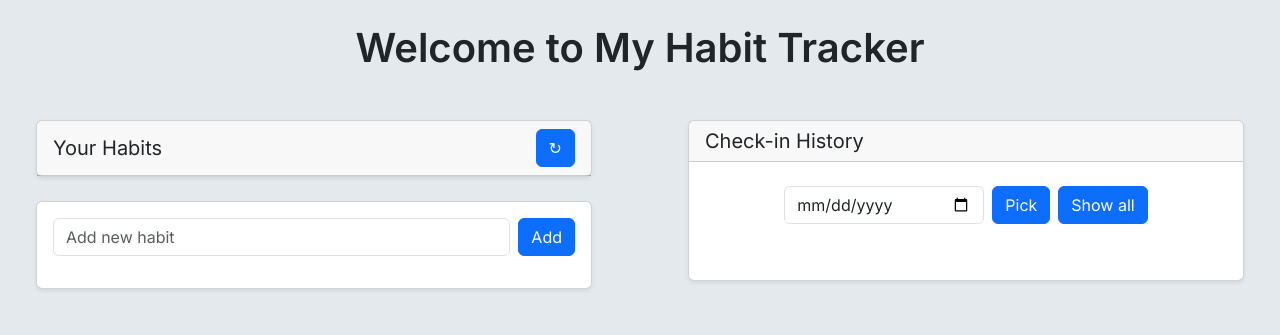
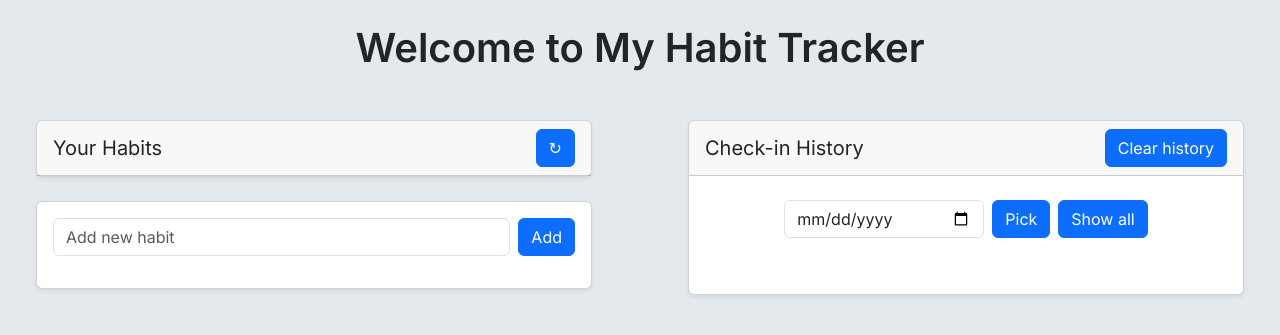
Before and after one commit to markcucias/habit_tracker, a Flask app: page / in a window 1280 px wide. Shown: the top 335 px of the page. Run offline with Flask 3, Linux system fonts and the light colour scheme.

Commit message:
Created 'Clear History' button for checkins

```diff
--- a/app.py
+++ b/app.py
@@ -3,7 +3,7 @@ from collections import defaultdict
 import app
 from flask import Flask, request, jsonify, render_template
 from datetime import datetime
-from db import create_tables, insert_habit, get_all_active_habits, get_habit_by_name, checkin_exists, insert_checkin, get_all_checkins, delete_habit, delete_checkins_for_habit, check_if_deleted, activate_habit
+from db import create_tables, insert_habit, get_all_active_habits, get_habit_by_name, checkin_exists, insert_checkin, get_all_checkins, delete_habit, delete_checkins, check_if_deleted, activate_habit
 
 app = Flask(__name__)
 
@@ -43,6 +43,25 @@ def retrieve_habits():
     return jsonify({"habits": habits}), 200
 
 
+@app.route("/habit", methods = ["DELETE"])
+def delete_habit_route():
+    data = request.get_json()
+    habit = data.get("name")
+
+    if not habit:
+        return jsonify({"error": "Invalid input: empty habit"}), 400
+
+    habit_row = get_habit_by_name(habit)
+    if not habit_row:
+        return jsonify({"error": "Habit doesn't exist"}), 404
+    else:
+        habit_id = habit_row[0]
+        delete_habit(habit)
+    return jsonify({"message": f"Habit '{habit}' was successfuly deleted"}), 200
+
+
+
+
 
 @app.route("/checkin", methods = ["POST"])
 def register_habit():
@@ -79,22 +98,11 @@ def retrieve_checkin():
     return jsonify(result), 200
 
 
+@app.route("/checkin/clear", methods = ["DELETE"])
+def clear_checkins():
+    delete_checkins()
+    return jsonify({"message": "The checkin history was successfuly deleted"}), 200
 
-@app.route("/habit", methods = ["DELETE"])
-def delete_habit_route():
-    data = request.get_json()
-    habit = data.get("name")
-
-    if not habit:
-        return jsonify({"error": "Invalid input: empty habit"}), 400
-
-    habit_row = get_habit_by_name(habit)
-    if not habit_row:
-        return jsonify({"error": "Habit doesn't exist"}), 404
-    else:
-        habit_id = habit_row[0]
-        delete_habit(habit)
-    return jsonify({"message": f"Habit '{habit}' was successfuly deleted"}), 200
 
 
 
--- a/db.py
+++ b/db.py
@@ -130,12 +130,12 @@ def get_all_checkins():
 
 
 #Delete functions
-def delete_checkins_for_habit(habit_id):
+def delete_checkins():
     db = get_connection()
     cur = db.cursor()
     res = cur.execute('''
-        DELETE FROM checkins WHERE habit_id=?
-    ''', (habit_id,))
+        DELETE FROM checkins
+    ''')
     db.commit()
     db.close()
     return
--- a/static/script.js
+++ b/static/script.js
@@ -74,6 +74,7 @@ document.addEventListener("DOMContentLoaded", function () {
                         if (response.ok) {
                         feedback.textContent = "Great job!";
                         feedback.style.color = "green";
+                        load_all_checkin();
                         setTimeout(() => {
                             feedback.textContent = "";
                         }, 2500);
@@ -244,6 +245,22 @@ document.addEventListener("DOMContentLoaded", function () {
         }
       });
 
+      document.getElementById("clear").addEventListener("click", function (event) {
+        event.preventDefault();
+        fetch("http://127.0.0.1:5000/checkin/clear", {
+            method: "DELETE"
+          })
+        .then(response => {
+          if (response.ok) {
+            load_habits();
+            load_all_checkin();
+          } else {
+            alert("Something went wrong, please try clearing the history again");
+          }
+        });
+      });
+
+
 
   form.addEventListener("submit", function (event) {
     event.preventDefault(); // prevents page reload
--- a/templates/index.html
+++ b/templates/index.html
@@ -47,14 +47,16 @@
         <!-- Right Column: Check-in -->
         <div class="col-md-6 px-5">
           <div class="card shadow-sm">
-            <div class="card-header">
+            <div id="history" class="card-header d-flex justify-content-between align-items-center">
               <h5 class="mb-0">Check-in History</h5>
+              <button id="clear" type="submit" class="btn btn-primary">Clear history</button>
             </div>
             <div class="d-flex justify-content-center my-4">
               <form id="dateForm" class="d-flex gap-2 align-items-center">
                 <input id="datePicker" type="date" class="form-control" style="width: 200px;">
                 <button id="custom" type="submit" class="btn btn-primary">Pick</button>
                 <button id="all" type="submit" class="btn btn-primary">Show all</button>
+
               </form>
             </div>
 
```
Also changed, not shown: habits.db.
